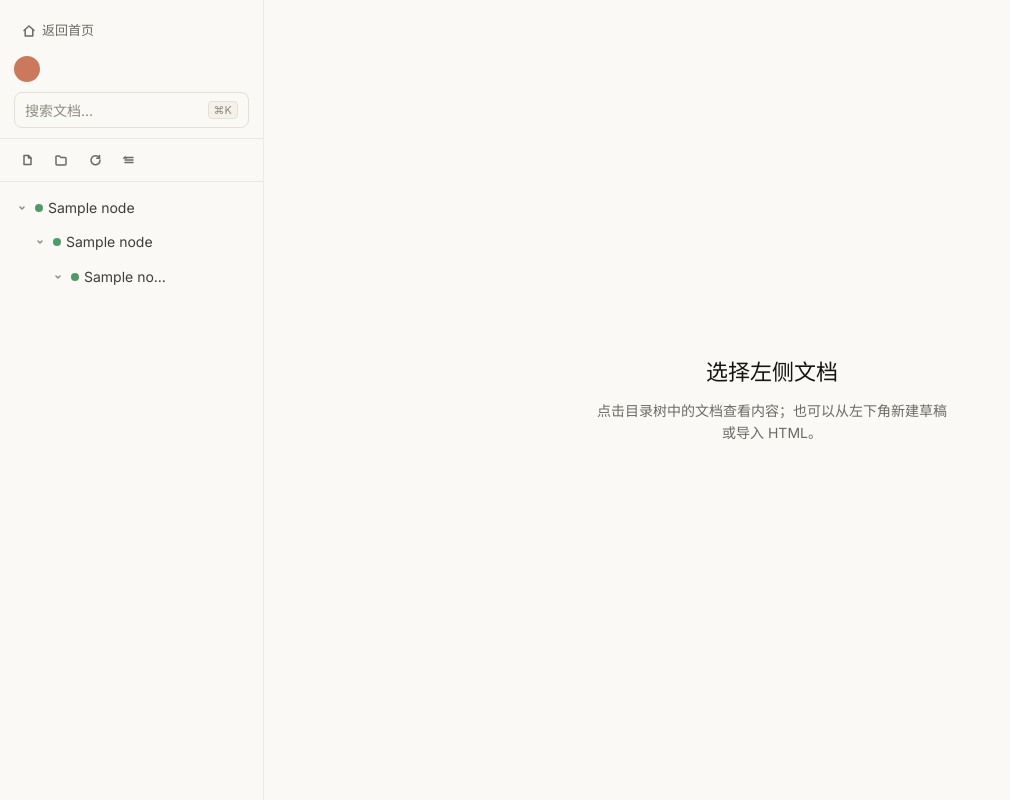
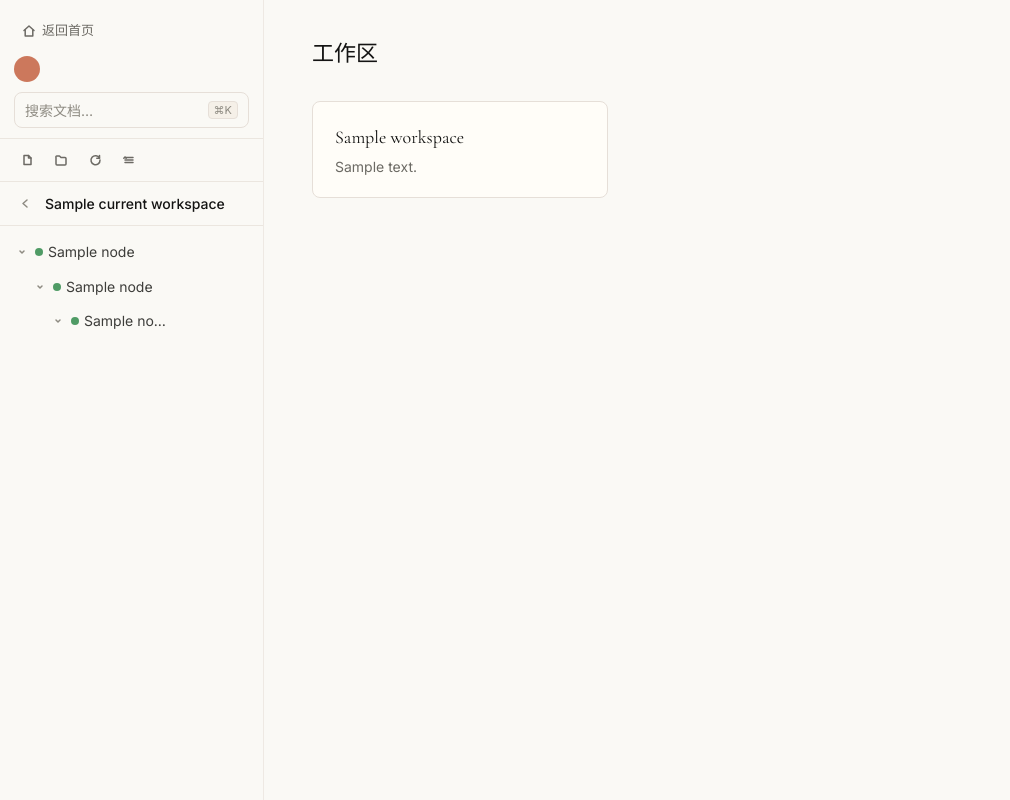
Before and after one commit to Maybe404/wiki, a Django app: template templates/admin_ui/dashboard.html in a window 1280 px wide. Shown: the whole page, without its empty margins (0-1010 px from the left). Run offline with Django 5.2, Linux system fonts and the light colour scheme; the template is opened without the code that fills it: most values are stand-ins (such as "Sample title", 1, 10 or a date in 2020).

Commit message:
feat(ui): Stage 4 — workspace 切换器、目录树过滤、面包屑
- 管理后台首页展示用户可访问的 workspace 卡片列表（admin 见全部，成员见自己的）
- sidebar 添加 workspace 切换器：有 current_workspace 时显示空间名称和返回链接
- admin 文档详情页：sidebar 树按 doc.workspace 过滤；头部增加面包屑（workspace › 祖先文件夹）
- workspace_home / workspace_trash 传入 current_workspace，触发 sidebar 切换器
- admin.css 新增 admin-content-full / admin-content-header / breadcrumb / ws-card 等组件样式
- admin-table 样式补充（回收站表格）

Co-Authored-By: Claude Sonnet 4.6 <noreply@anthropic.com>

```diff
--- a/apps/workspaces/views.py
+++ b/apps/workspaces/views.py
@@ -24,6 +24,7 @@ def workspace_home(request: HttpRequest, workspace_slug: str) -> HttpResponse:
         {
             "workspace": ws,
             "tree_data": tree_data,
+            "current_workspace": ws,
         },
     )
 
@@ -47,5 +48,6 @@ def workspace_trash(request: HttpRequest, workspace_slug: str) -> HttpResponse:
         {
             "workspace": ws,
             "deleted_nodes": deleted_nodes,
+            "current_workspace": ws,
         },
     )
--- a/static/css/admin.css
+++ b/static/css/admin.css
@@ -2358,6 +2358,193 @@ details[open] .preview-chevron { transform: rotate(180deg); }
   display: none;
 }
 
+/* ===== Admin content header (workspace pages, doc detail breadcrumbs) ===== */
+.admin-content-full {
+  flex: 1;
+  display: flex;
+  flex-direction: column;
+  padding: 40px 48px 56px;
+  overflow-y: auto;
+}
+
+.admin-content-header {
+  display: flex;
+  align-items: flex-start;
+  justify-content: space-between;
+  gap: 16px;
+  margin-bottom: 32px;
+}
+
+.admin-content-header-left {
+  display: flex;
+  flex-direction: column;
+  gap: 4px;
+}
+
+.admin-content-header-actions {
+  display: flex;
+  align-items: center;
+  gap: 8px;
+  flex-shrink: 0;
+  padding-top: 4px;
+}
+
+.admin-content-breadcrumb {
+  font-size: var(--text-meta);
+  color: var(--color-ink-subtle);
+  display: flex;
+  align-items: center;
+  flex-wrap: wrap;
+  gap: 2px;
+}
+
+.admin-content-breadcrumb a {
+  color: var(--color-ink-muted);
+  text-decoration: none;
+  transition: color 120ms;
+}
+.admin-content-breadcrumb a:hover { color: var(--color-primary); }
+
+.admin-content-title {
+  font-family: var(--font-serif);
+  font-size: var(--text-title-lg);
+  font-weight: 400;
+  color: var(--color-ink);
+  line-height: 1.3;
+}
+
+.admin-content-desc {
+  font-size: var(--text-body-sm);
+  color: var(--color-ink-muted);
+  margin-top: 4px;
+}
+
+.admin-table {
+  width: 100%;
+  border-collapse: collapse;
+  font-size: var(--text-body-sm);
+  color: var(--color-ink-body);
+}
+
+.admin-table th {
+  text-align: left;
+  font-weight: 500;
+  font-size: var(--text-meta);
+  color: var(--color-ink-subtle);
+  text-transform: uppercase;
+  letter-spacing: 0.04em;
+  padding: 0 12px 10px;
+  border-bottom: 1px solid var(--color-hairline);
+}
+
+.admin-table td {
+  padding: 12px;
+  border-bottom: 1px solid var(--color-hairline-soft);
+  vertical-align: middle;
+}
+
+.admin-table tbody tr:last-child td { border-bottom: none; }
+
+/* ===== Sidebar workspace switcher ===== */
+.sidebar-workspace {
+  padding: 10px 14px;
+  border-bottom: 1px solid var(--color-hairline-soft);
+  display: flex;
+  align-items: center;
+  gap: 8px;
+}
+
+.sidebar-workspace-back {
+  flex-shrink: 0;
+  display: inline-flex;
+  align-items: center;
+  gap: 4px;
+  font-size: var(--text-meta);
+  color: var(--color-ink-subtle);
+  text-decoration: none;
+  padding: 3px 6px;
+  border-radius: var(--rounded-xs);
+  transition: background 120ms, color 120ms;
+}
+.sidebar-workspace-back:hover {
+  background: var(--color-surface-soft);
+  color: var(--color-ink-muted);
+}
+
+.sidebar-workspace-name {
+  font-size: var(--text-body-sm);
+  color: var(--color-ink);
+  font-weight: 500;
+  overflow: hidden;
+  text-overflow: ellipsis;
+  white-space: nowrap;
+  flex: 1;
+  min-width: 0;
+}
+
+/* ===== Workspace cards (dashboard) ===== */
+.ws-card-grid {
+  display: grid;
+  grid-template-columns: repeat(auto-fill, minmax(220px, 1fr));
+  gap: 16px;
+}
+
+.ws-card {
+  display: block;
+  padding: 20px 22px;
+  background: var(--color-surface-raised);
+  border: 1px solid var(--color-hairline);
+  border-radius: var(--rounded-md);
+  text-decoration: none;
+  transition: border-color 150ms, box-shadow 150ms;
+}
+
+.ws-card:hover {
+  border-color: var(--color-primary);
+  box-shadow: 0 2px 12px rgba(204, 120, 92, 0.10);
+}
+
+.ws-card-name {
+  font-family: var(--font-serif);
+  font-size: var(--text-title-md);
+  font-weight: 400;
+  color: var(--color-ink);
+  margin-bottom: 4px;
+}
+
+.ws-card-desc {
+  font-size: var(--text-body-sm);
+  color: var(--color-ink-muted);
+  line-height: 1.5;
+}
+
+.ws-card-meta {
+  display: flex;
+  align-items: center;
+  gap: 6px;
+  margin-top: 12px;
+  font-size: var(--text-meta);
+  color: var(--color-ink-subtle);
+}
+
+/* ===== Doc header breadcrumb ===== */
+.doc-header-breadcrumb {
+  display: flex;
+  align-items: center;
+  flex-wrap: wrap;
+  gap: 2px;
+  font-size: var(--text-meta);
+  color: var(--color-ink-subtle);
+  margin-bottom: 4px;
+}
+
+.doc-header-breadcrumb a {
+  color: var(--color-ink-muted);
+  text-decoration: none;
+  transition: color 120ms;
+}
+.doc-header-breadcrumb a:hover { color: var(--color-primary); }
+
 /* ── Responsive ── */
 @media (max-width: 1023px) {
   .import-page { padding: 24px 20px 40px; }
--- a/templates/admin_ui/base_admin.html
+++ b/templates/admin_ui/base_admin.html
@@ -228,6 +228,19 @@
           </button>
         </div>
       </div>
+
+      <!-- Workspace switcher -->
+      {% if current_workspace %}
+      <div class="sidebar-workspace">
+        <a href="{% url 'admin_dashboard' %}" class="sidebar-workspace-back" title="所有工作区">
+          <svg width="11" height="11" viewBox="0 0 11 11" fill="none" stroke="currentColor"
+               stroke-width="1.5" stroke-linecap="round" stroke-linejoin="round" aria-hidden="true">
+            <polyline points="7 9 3 5.5 7 2"/>
+          </svg>
+        </a>
+        <span class="sidebar-workspace-name">{{ current_workspace.name }}</span>
+      </div>
+      {% endif %}
 
       <!-- Tree -->
       <div class="sidebar-tree-wrap">
--- a/templates/admin_ui/dashboard.html
+++ b/templates/admin_ui/dashboard.html
@@ -1,7 +1,7 @@
 {% extends "admin_ui/base_admin.html" %}
 {% load doc_tree %}
 
-{% block title %}文档管理{% endblock %}
+{% block title %}工作区{% endblock %}
 
 {% block sidebar_tree %}
 {% csrf_token %}
@@ -9,10 +9,29 @@
 {% endblock %}
 
 {% block main_content %}
-<div class="admin-content">
-  <div class="admin-content-placeholder">
-    <h2>选择左侧文档</h2>
-    <p>点击目录树中的文档查看内容；也可以从左下角新建草稿或导入 HTML。</p>
+<div class="admin-content-full">
+  <div class="admin-content-header">
+    <div class="admin-content-header-left">
+      <h1 class="admin-content-title">工作区</h1>
+    </div>
   </div>
+
+  {% if workspaces %}
+    <div class="ws-card-grid">
+      {% for ws in workspaces %}
+      <a href="{% url 'workspace_home' ws.slug %}" class="ws-card">
+        <p class="ws-card-name">{{ ws.name }}</p>
+        {% if ws.description %}
+          <p class="ws-card-desc">{{ ws.description }}</p>
+        {% endif %}
+      </a>
+      {% endfor %}
+    </div>
+  {% else %}
+    <div class="admin-content-placeholder">
+      <h2>暂无可访问的工作区</h2>
+      <p>请联系管理员将你加入工作区，或由管理员创建新工作区。</p>
+    </div>
+  {% endif %}
 </div>
 {% endblock %}
--- a/templates/workspaces/workspace_home.html
+++ b/templates/workspaces/workspace_home.html
@@ -9,7 +9,7 @@
 {% endblock %}
 
 {% block main_content %}
-<div class="admin-content">
+<div class="admin-content-full">
   <div class="admin-content-header">
     <div class="admin-content-header-left">
       <h1 class="admin-content-title">{{ workspace.name }}</h1>
@@ -29,10 +29,10 @@
       {% endfor %}
     </div>
   {% else %}
-    <div class="admin-content-placeholder">
+    <div class="admin-content-placeholder" style="margin-top: 40px;">
       <h2>此空间还没有内容</h2>
       <p>从「从 HTML 导入」或「新建文档」开始。</p>
-      <a href="{% url 'admin_import' %}" class="btn-primary">从 HTML 导入</a>
+      <a href="{% url 'admin_import' %}" class="btn-primary" style="margin-top: 16px; display: inline-block;">从 HTML 导入</a>
     </div>
   {% endif %}
 </div>
--- a/templates/workspaces/workspace_trash.html
+++ b/templates/workspaces/workspace_trash.html
@@ -4,7 +4,7 @@
 {% block title %}回收站 · {{ workspace.name }}{% endblock %}
 
 {% block main_content %}
-<div class="admin-content">
+<div class="admin-content-full">
   <div class="admin-content-header">
     <div class="admin-content-header-left">
       <p class="admin-content-breadcrumb">
@@ -38,7 +38,7 @@
       </tbody>
     </table>
   {% else %}
-    <div class="admin-content-placeholder">
+    <div class="admin-content-placeholder" style="margin-top: 40px;">
       <h2>回收站为空</h2>
       <p>删除的文档和文件夹会出现在这里。</p>
     </div>
```
Also changed, not shown: apps/accounts/views.py (+16 -1 lines), apps/documents/views.py (+12 -3 lines), templates/admin_ui/doc_detail.html (+11 -0 lines), tests/test_placeholder.py (+3 -5 lines).
